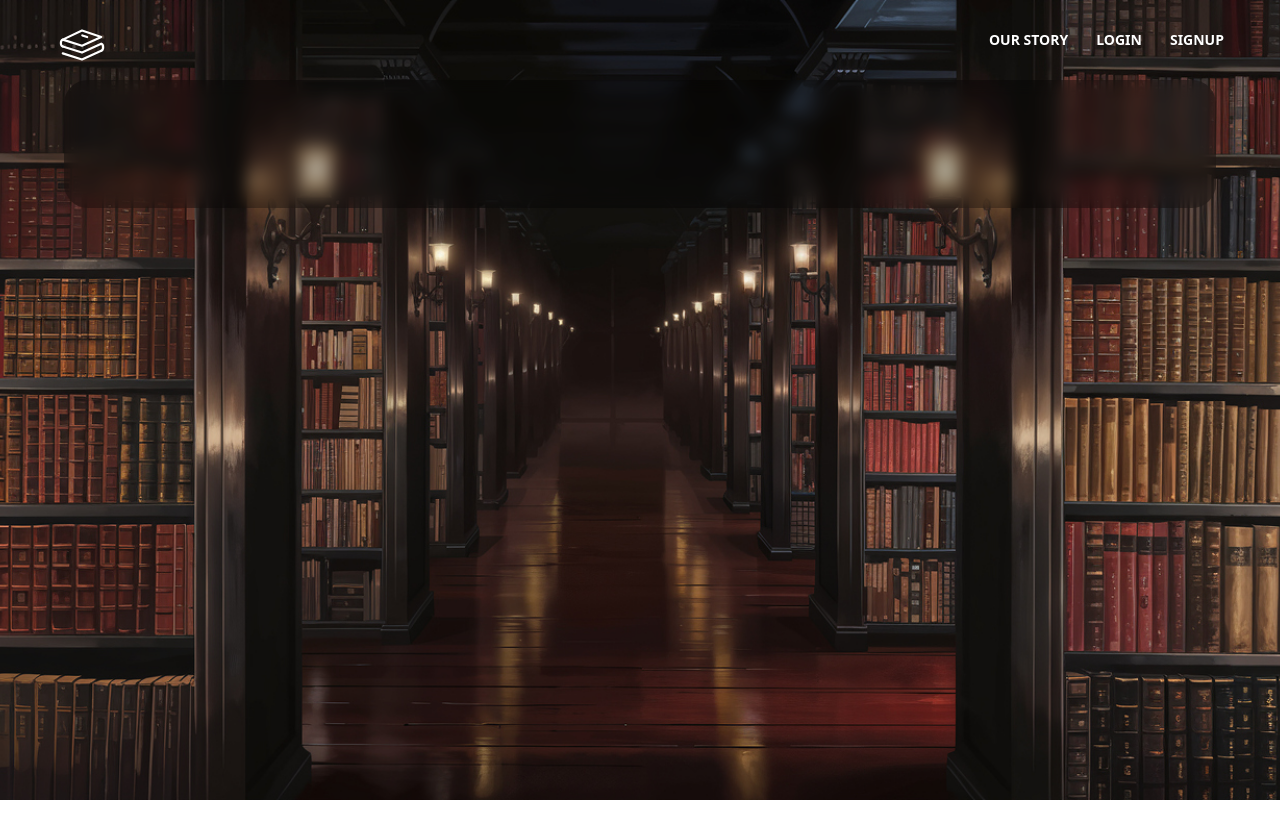
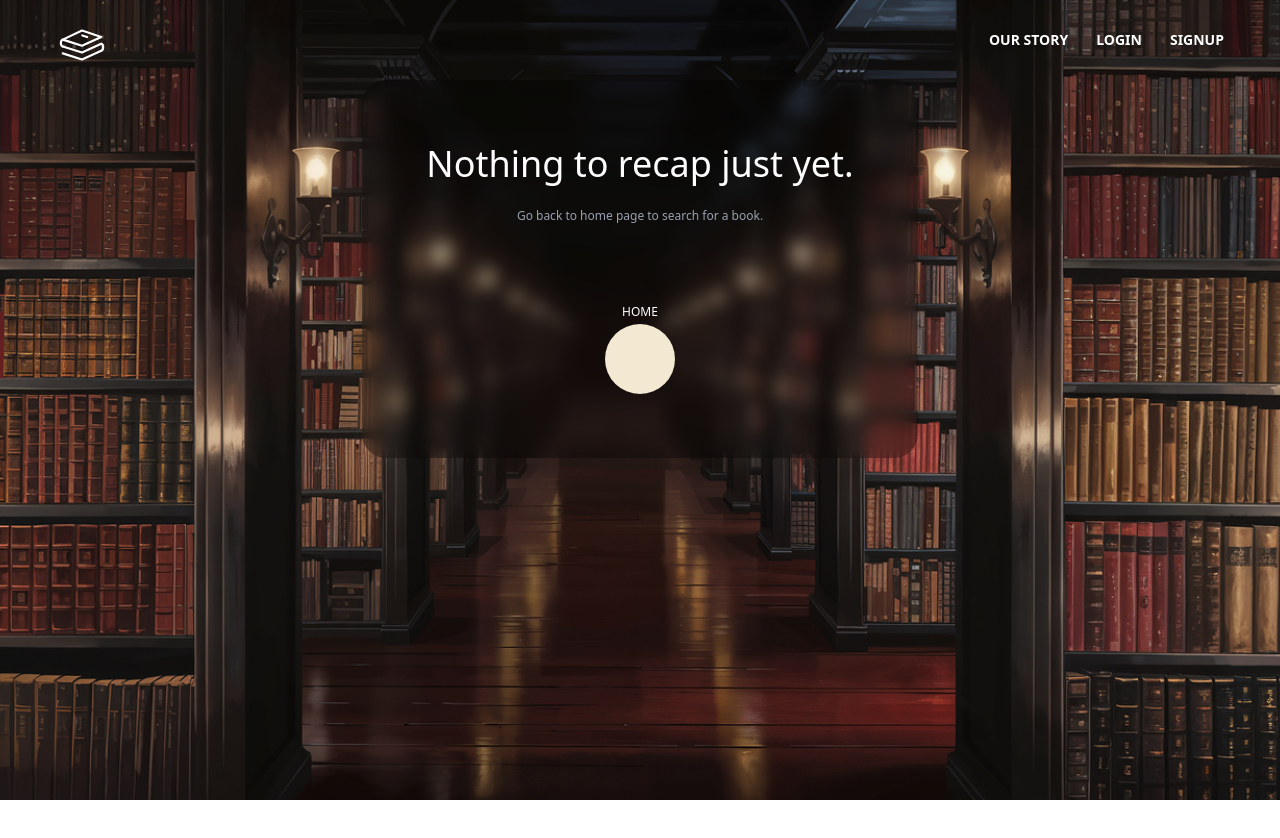
Before and after one commit to NoorAbid95/ChapterRewind, a React (Vite) app in the folder frontend/: page /search in a window 1280 px wide. Built offline with nearby package versions, Linux system fonts and the light colour scheme; no server answers; a web font is replaced by a local one.

Commit message:
Add route guards for /search and /mylibrary pages with fallback messaging

```diff
--- a/frontend/src/pages/MyLibraryPage.jsx
+++ b/frontend/src/pages/MyLibraryPage.jsx
@@ -1,12 +1,16 @@
 import MyLibraryHero from "../components/MyLibraryHero";
 import BookDetailModal from "../components/BookDetailModal";
 import { useState, useEffect } from "react";
+import castleHome from "../assets/castle-home.svg";
 import axios from "axios";
-import { Link } from "react-router-dom";
+import { Link, useNavigate } from "react-router-dom";
+import useAuthStore from "../store/useAuthStore";
 
 const MyLibraryPage = () => {
   const [library, setLibrary] = useState([]);
   const [selectedBook, setSelectedBook] = useState(null);
+  const isAuthenticated = useAuthStore((state) => state.isAuthenticated);
+  const navigate = useNavigate();
 
   const fetchLibrary = async () => {
     try {
@@ -24,8 +28,10 @@ const MyLibraryPage = () => {
   };
 
   useEffect(() => {
+    if (isAuthenticated) {
       fetchLibrary();
-  }, []);
+    }
+  }, [isAuthenticated]);
 
   return (
     <div className="relative min-h-screen">
@@ -36,6 +42,39 @@ const MyLibraryPage = () => {
       <div className="relative z-10 px-4 py-10 mt-10">
         <div className="flex justify-center">
           <div className="w-auto max-w-6xl bg-black/30 rounded-3xl p-8 backdrop-blur-sm">
+            {!isAuthenticated ? (
+              <div className="text-center text-white space-y-4">
+                <p className="text-xl font-medium">
+                  Create an account or login to save books to your library.
+                </p>
+                <div className="mt-6 p-6 flex justify-center gap-4">
+                  <button
+                    className="px-4 bg-[#46281E]/80 text-white rounded-full hover:bg-[#BC7647]/80 hover:scale-102 active:scale-97 transition cursor-pointer"
+                    onClick={() => navigate("/login")}
+                  >
+                    Login
+                  </button>
+                  <button
+                    className="px-4 py-2 bg-[#46281E]/80 text-white rounded-full hover:bg-[#BC7647]/80 hover:scale-102 active:scale-97 transition cursor-pointer"
+                    onClick={() => navigate("/signup")}
+                  >
+                    Sign Up
+                  </button>
+                </div>
+                <div>
+                  <Link to={"/"}>
+                    <span className="text-xs font-extralight">HOME</span>
+                    <img
+                      src={castleHome}
+                      alt="Home button"
+                      title="Homepage"
+                      className="w-10 h-10 mx-auto opacity-80 hover:opacity-70 hover:scale-103 active:scale-97 transition  cursor-pointer  "
+                    />
+                  </Link>
+                </div>
+              </div>
+            ) : (
+              <>
                 <div className="w-full flex p-2 gap-x-15 ">
                   {library.map((book) => (
                     <img
@@ -50,6 +89,8 @@ const MyLibraryPage = () => {
                 <div className="flex justify-center mt-4 font-semibold text-white hover:underline">
                   <Link to={"/"}>Recap another book?</Link>
                 </div>
+              </>
+            )}
           </div>
         </div>
       </div>
--- a/frontend/src/pages/OurStoryPage.jsx
+++ b/frontend/src/pages/OurStoryPage.jsx
@@ -1,4 +1,4 @@
-import { useNavigate, Link } from "react-router-dom";
+import { useNavigate } from "react-router-dom";
 import OurStoryHero from "../components/OurStoryHero";
 import castleHome from "../assets/castle-home.svg";
 import { motion } from "framer-motion";
@@ -35,15 +35,18 @@ const OurStoryPage = () => {
           className="w-full max-w-3xl bg-[#DECDAE]/40 rounded-3xl p-8 backdrop-blur-sm"
         >
           <div className="max-w-2xl  mx-auto text-center space-y-6 text-shadow-gray-500  md:text-base leading-relaxed">
-            <h3 id="brand-header" className="text-2xl font-semibold">Our Story</h3>
+            <h3 id="brand-header" className="text-2xl font-semibold">
+              Our Story
+            </h3>
             <div className="text-lg">
               <p className="mt-6">
-              <span className=" font-medium text-lg">ChapterRewind</span> was born from
-              a reader’s dilemma: you pick up an epic book series, fall in love
-              with its world & characters, but life or the publishing cycle (or
-              just a really long reading break...) gets in the way. Months or
-              even years pass, and when the next book finally arrives, that
-              once-vivid world feels distant and unfamiliar.
+                <span className=" font-medium text-lg">ChapterRewind</span> was
+                born from a reader’s dilemma: you pick up an epic book series,
+                fall in love with its world & characters, but life or the
+                publishing cycle (or just a really long reading break...) gets
+                in the way. Months or even years pass, and when the next book
+                finally arrives, that once-vivid world feels distant and
+                unfamiliar.
               </p>
               <br />
               <p>
@@ -57,13 +60,14 @@ const OurStoryPage = () => {
                 <span className="italic">reconnect with characters</span>, and{" "}
                 <span className="italic">rewind the story</span> before diving
                 back in. Whether it's a quick recap or a deep re-immersion,{" "}
-              <span className="font-medium">ChapterRewind</span> helps you pick
-              up right where you left off—without starting from page one again.
+                <span className="font-medium">ChapterRewind</span> helps you
+                pick up right where you left off—without starting from page one
+                again.
               </p>
             </div>
 
-
             <button onClick={handleHomeClick} className="mt-6 p-4  ">
+              <span className="text-xs font-extralight">HOME</span>
               <img
                 src={castleHome}
                 alt="Home button"
--- a/frontend/src/pages/SearchPage.jsx
+++ b/frontend/src/pages/SearchPage.jsx
@@ -11,6 +11,9 @@ const SearchPage = ({ setFadeNavItems }) => {
   const navigate = useNavigate();
   const { summary, setSummary, videos, setVideos, formData, setFormData } =
     useSummaryStore();
+
+  const noSearchData =
+    (!summary || summary.length == 0) && (!videos || videos.length == 0);
 
   function toPascalCase(str) {
     return str
@@ -74,9 +77,33 @@ const SearchPage = ({ setFadeNavItems }) => {
 
       <div className="relative z-10 px-4 py-10 mt-10">
         <div className="flex justify-center">
-          <div className="w-full max-w-6xl bg-black/30 rounded-3xl p-8 backdrop-blur-sm">
+          <div className="w-auto max-w-6xl bg-black/30 rounded-3xl p-8 backdrop-blur-sm">
             <div className="p-8">
-              {(summary || videos.length > 0) && (
+              {noSearchData ? (
+                <div className="text-white text-center">
+                  <p className="text-4xl mb-6">Nothing to recap just yet.</p>
+                  <p className="text-xs text-gray-400">
+                    Go back to home page to search for a book.
+                  </p>
+                  <div className="flex justify-center">
+                    <div
+                      id="return"
+                      className="flex flex-col  items-center mt-20"
+                    >
+                      <span className="text-xs font-extralight">HOME</span>
+
+                      <Link
+                        to="/"
+                        title="Homepage"
+                        onClick={handleHomeClick}
+                        className=" w-[70px] h-[70px] cursor-pointer flex flex-row justify-center bg-[#F3E9D2]  rounded-full  hover:shadow-md transition mt-1"
+                      >
+                        <BowAnimation />
+                      </Link>
+                    </div>
+                  </div>
+                </div>
+              ) : (
                 <div className="flex flex-col gap-8 mt-10 w-full max-w-6xl">
                   {summary && (
                     <div className="text-white">
```
Lines whose indentation alone changed are shown as unchanged.
